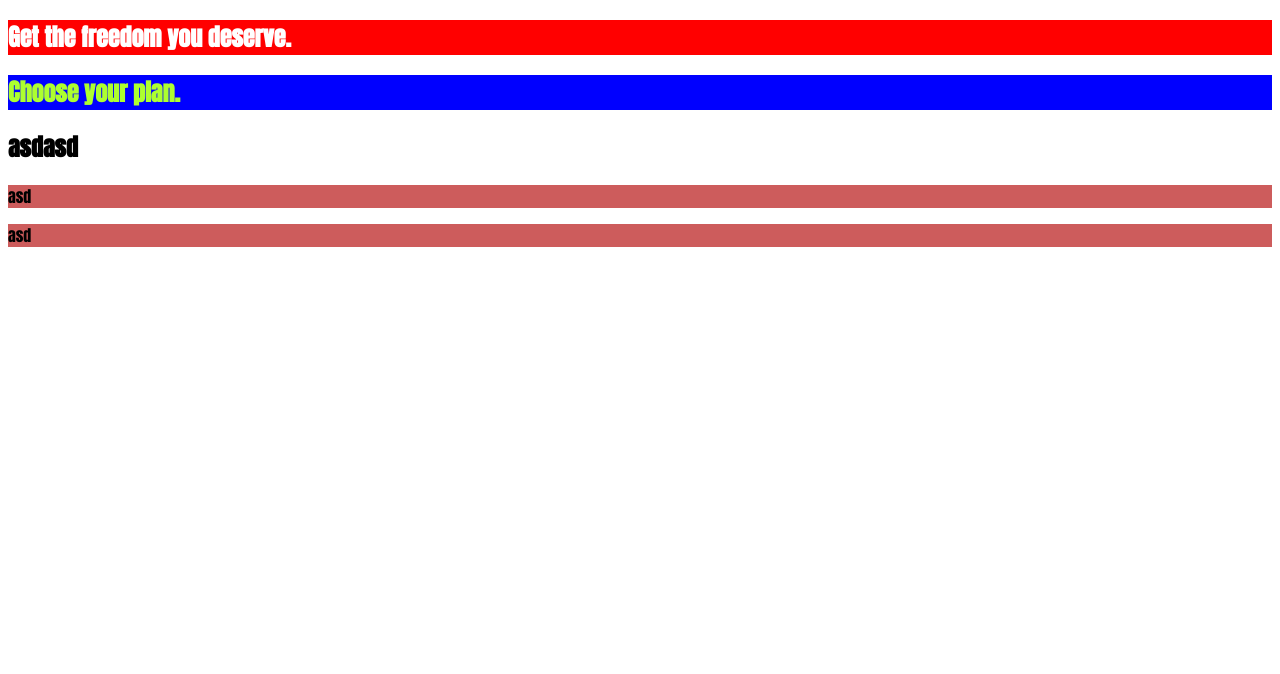
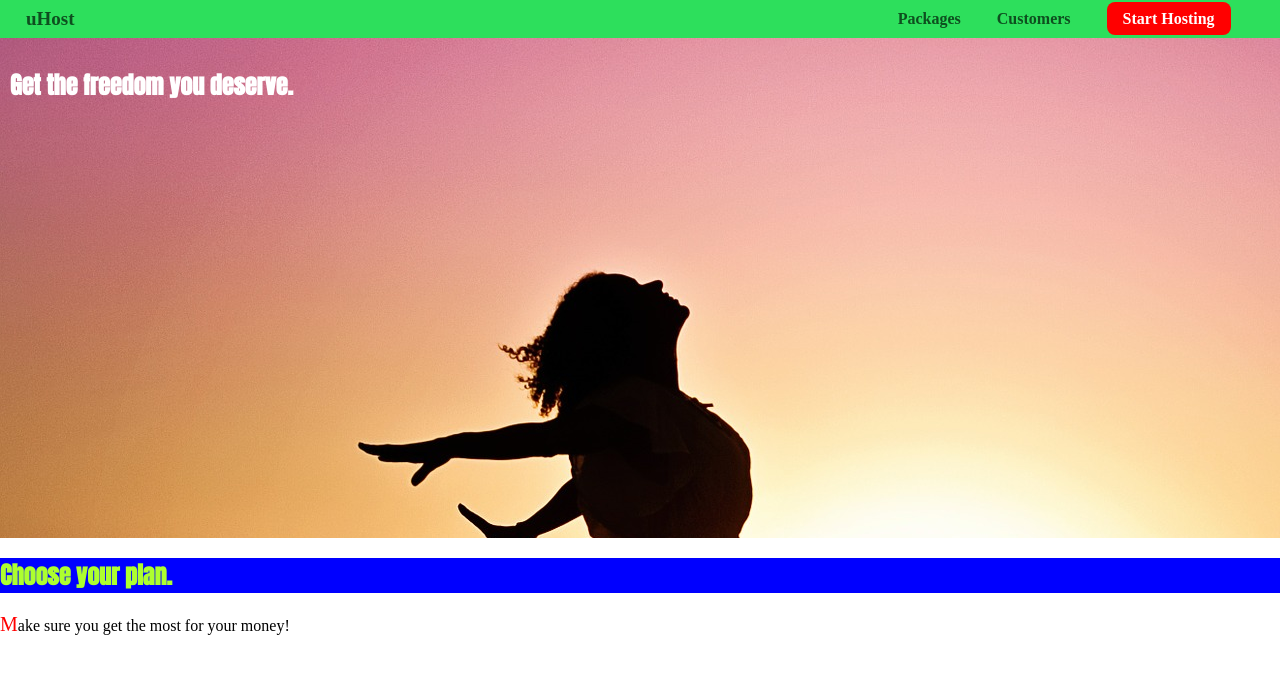
Before and after one commit to choijinhap/CSS, a plain HTML site: page Section2_basic/index.html in a window 1280 px wide. Drawn offline with Linux system fonts and the light colour scheme.

Commit message:
section3 diving deeper into css

```diff
--- a/Section2_basic/index.html
+++ b/Section2_basic/index.html
@@ -6,11 +6,28 @@
     <title>uHost</title>
     <link rel="shortcut icon" href="favicon.png" />
 
-
-    <link rel="stylesheet" href="main.css"/>
+    <link rel="stylesheet" href="main.css" />
   </head>
 
   <body>
+    <header class="main-header">
+      <div class="main-index">
+        <a href="index.html" class="main-header__brand">uHost</a>
+      </div>
+      <nav class="main-nav">
+        <ul class="main-nav__items">
+          <li class="main-nav__item">
+            <a href="packages/index.html>">Packages</a>
+          </li>
+          <li class="main-nav__item">
+            <a href="customers/index.html>">Customers</a>
+          </li>
+          <li class="main-nav__item main-nav__item--cta">
+            <a href="start-hosting/index.html>">Start Hosting</a>
+          </li>
+        </ul>
+      </nav>
+    </header>
     <main>
       <section id="product-overview">
         <h1>Get the freedom you deserve.</h1>
@@ -18,11 +35,7 @@
       <section id="plans">
         <h1 class="section-title">Choose your plan.</h1>
       </section>
-      <div>
-        <h2>asdasd</h2>
-        <p>asd</p>
-    </div>
-    <p>asd</p>
+      <p>Make sure you get the most for your money!</p>
     </main>
   </body>
 </html>
--- a/Section2_basic/main.css
+++ b/Section2_basic/main.css
@@ -2,11 +2,18 @@
   font-family: 'Anton';
   src: url('Anton-Regular.ttf');
 }
+* {
+  box-sizing: border-box;
+}
 body {
-  font-family: 'Anton', 'sans-serif';
+  margin: 0;
+  font-family: 'sans-serif';
 }
 #product-overview {
-  background: red;
+  background: url('./freedom.jpg');
+  width: 100%;
+  height: 500px;
+  padding: 10px;
 }
 section {
   background: blue;
@@ -27,3 +34,71 @@ h2 + p {
 div + p {
   background: indianred;
 }
+
+.main-header {
+  width: 100%;
+  background: #2ddf5c;
+  padding: 8px 16px;
+}
+/* .main-index{
+    display: inline-block;
+} */
+.main-header > div {
+  display: inline-block;
+  vertical-align: middle;
+}
+
+.main-header__brand {
+  color: #0e4f1f;
+  text-decoration: none;
+  font-size: 19px;
+  padding-left: 10px;
+  font-weight: bold;
+}
+
+.main-nav {
+  display: inline-block;
+  text-align: right;
+  width: calc(100% - 80px);
+  vertical-align: middle;
+}
+.main-nav__items {
+  padding: 0;
+  margin: 0;
+  list-style: none;
+}
+.main-nav__item {
+  display: inline-block;
+  margin: 0 16px;
+}
+.main-nav__item > a {
+  color: #0e4f1f;
+  text-decoration: none;
+  font-weight: bold;
+  padding: 3px 0;
+}
+
+.main-nav__item > a:hover,
+.main-nav__item > a:active {
+  color: white;
+  font-weight: bold;
+  border-bottom: 5px solid white;
+}
+
+p::first-letter {
+  color: red;
+  font-size: 20px;
+}
+.main-nav__item--cta > a {
+  color: white;
+  background: red;
+  padding: 8px 16px;
+  border-radius: 8px;
+}
+
+.main-nav__item--cta > a:hover,
+.main-nav__item--cta > a:after {
+  color: red;
+  background: white;
+  border: none;
+}
```
Also changed, not shown: Section2_basic/freedom.jpg (added).
